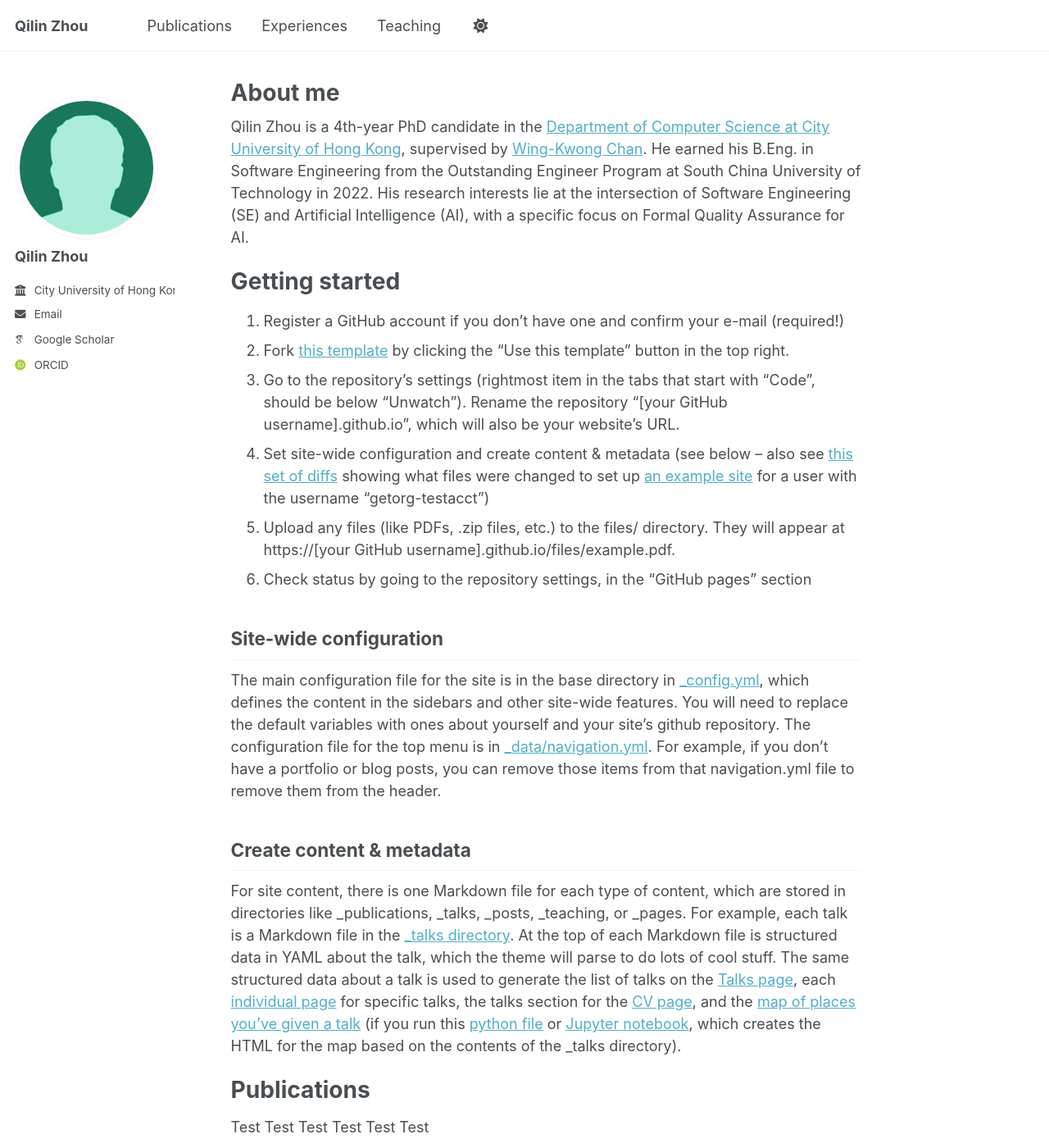
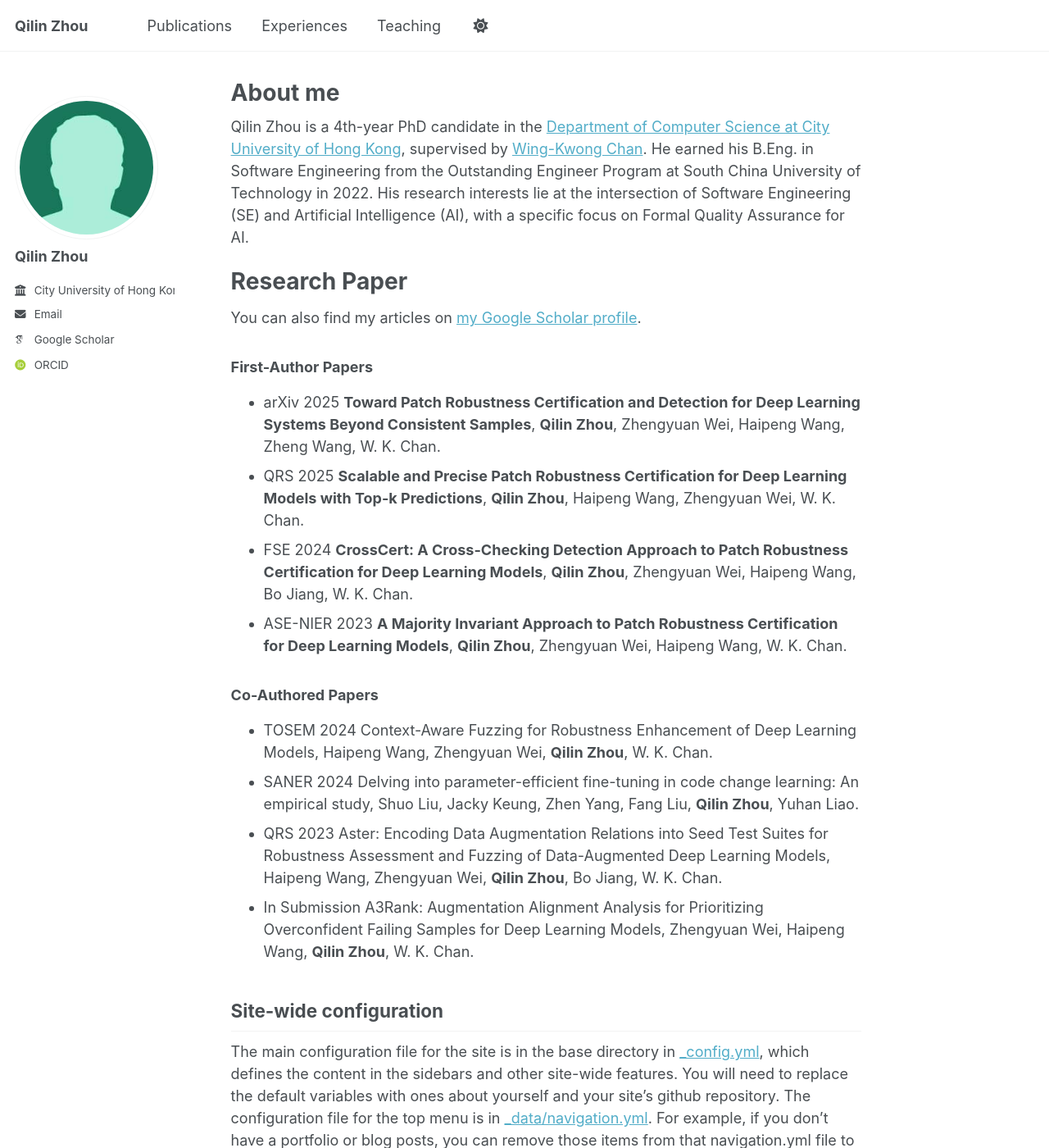
Before and after one commit to qilin-zhou/qilin-zhou.github.io, a Jekyll site: the page built from _pages/about.md, in a window 1280 px wide and 1400 px high. Shown: the whole window at 82% size. Built offline with Jekyll 4.4.1, drawn with Linux system fonts in a browser that asks for light colours; some web fonts are replaced; a script bundle is joined from its source files by our own code; library files that are not in the unit come from our copies.

Commit message:
Update about.md

```diff
--- a/_pages/about.md
+++ b/_pages/about.md
@@ -9,14 +9,23 @@
 Qilin Zhou is a 4th-year PhD candidate in the [Department of Computer Science at City University of Hong Kong](https://www.cs.cityu.edu.hk/), supervised by [Wing-Kwong Chan](https://www.cs.cityu.edu.hk/~wkchan/). He earned his B.Eng. in Software Engineering from the Outstanding Engineer Program at South China University of Technology in 2022. His research interests lie at the intersection of Software Engineering (SE) and Artificial Intelligence (AI), with a specific focus on Formal Quality Assurance for AI.
 
 
-Getting started
+Research Paper
 ======
-1. Register a GitHub account if you don't have one and confirm your e-mail (required!)
-1. Fork [this template](https://github.com/academicpages/academicpages.github.io) by clicking the "Use this template" button in the top right.
-1. Go to the repository's settings (rightmost item in the tabs that start with "Code", should be below "Unwatch"). Rename the repository "[your GitHub username].github.io", which will also be your website's URL.
-1. Set site-wide configuration and create content & metadata (see below -- also see [this set of diffs](https://archive.is/3TPas) showing what files were changed to set up [an example site](https://getorg-testacct.github.io) for a user with the username "getorg-testacct")
-1. Upload any files (like PDFs, .zip files, etc.) to the files/ directory. They will appear at https://[your GitHub username].github.io/files/example.pdf.
-1. Check status by going to the repository settings, in the "GitHub pages" section
+  <div class="wordwrap">You can also find my articles on <a href="{{site.author.googlescholar}}">my Google Scholar profile</a>.</div>
+
+### First-Author Papers
+- arXiv 2025 **Toward Patch Robustness Certification and Detection for Deep Learning Systems Beyond Consistent Samples**, **Qilin Zhou**, Zhengyuan Wei, Haipeng Wang, Zheng Wang, W. K. Chan.
+- QRS 2025 **Scalable and Precise Patch Robustness Certification for Deep Learning Models with Top-k Predictions**, **Qilin Zhou**, Haipeng Wang, Zhengyuan Wei, W. K. Chan.
+- FSE 2024 **CrossCert: A Cross-Checking Detection Approach to Patch Robustness Certification for Deep Learning Models**, **Qilin Zhou**, Zhengyuan Wei, Haipeng Wang, Bo Jiang, W. K. Chan.
+- ASE-NIER 2023 **A Majority Invariant Approach to Patch Robustness Certification for Deep Learning Models**, **Qilin Zhou**, Zhengyuan Wei, Haipeng Wang, W. K. Chan.
+
+### Co-Authored Papers
+- TOSEM 2024 Context-Aware Fuzzing for Robustness Enhancement of Deep Learning Models, Haipeng Wang, Zhengyuan Wei, **Qilin Zhou**, W. K. Chan.
+- SANER 2024 Delving into parameter-efficient fine-tuning in code change learning: An empirical study, Shuo Liu, Jacky Keung, Zhen Yang, Fang Liu, **Qilin Zhou**, Yuhan Liao.
+- QRS 2023 Aster: Encoding Data Augmentation Relations into Seed Test Suites for Robustness Assessment and Fuzzing of Data-Augmented Deep Learning Models, Haipeng Wang, Zhengyuan Wei, **Qilin Zhou**, Bo Jiang, W. K. Chan.
+- In Submission A3Rank: Augmentation Alignment Analysis for Prioritizing Overconfident Failing Samples for Deep Learning Models, Zhengyuan Wei, Haipeng Wang, **Qilin Zhou**, W. K. Chan.
+
+
 
 Site-wide configuration
 ------
```
